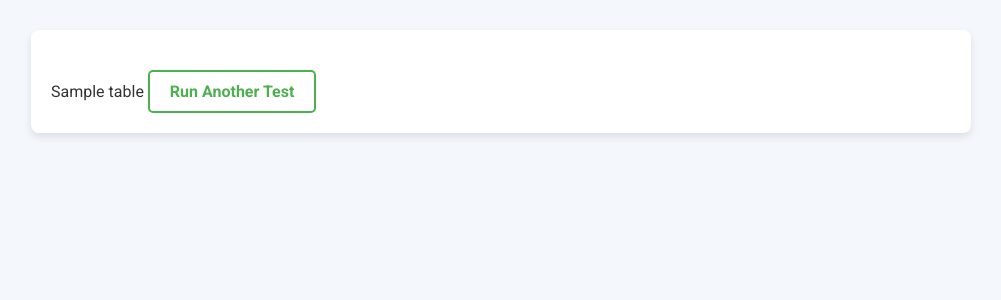
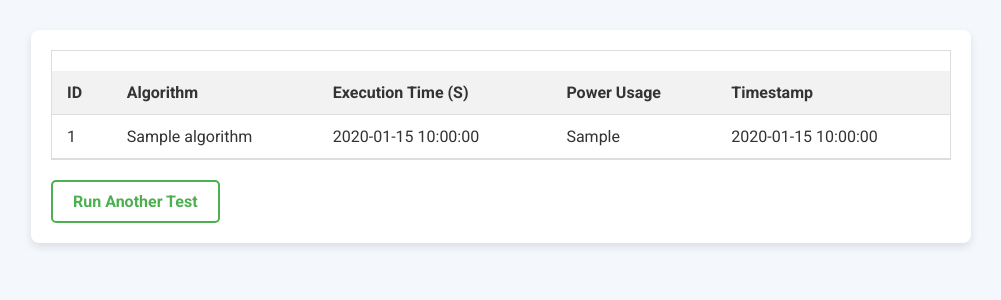
Before and after one commit to ethanchequer/FinalYearProject, a Flask app: template templates/report.html in a window 1280 px wide. Shown: the part 106-406 px from the top of the page, without its empty margins (139-1140 px from the left). Run offline with Flask 3, Linux system fonts and the light colour scheme; the template is opened without the code that fills it: most values are stand-ins (such as "Sample title", 1, 10 or a date in 2020).

Commit message:
Functional Front End.
All algorithms work and are added to the database.

Report page displays benchmark results.

```diff
--- a/app.py
+++ b/app.py
@@ -33,25 +33,79 @@ def benchmark_pqc(algorithm):
         start_time = time.time()
         start_cpu = psutil.cpu_percent(interval=None)
 
+
+        # Handle Kyber512
         if algorithm == "Kyber512":
             kem = oqs.KeyEncapsulation("Kyber512")
             public_key = kem.generate_keypair()
             ciphertext, shared_secret_enc = kem.encap_secret(public_key)
             shared_secret_dec = kem.decap_secret(ciphertext)
 
-        elif algorithm in ["Dilithium2", "SPHINCS+-128s"]:
-            sig = oqs.Signature(algorithm)
+
+        # Handle Dilithium2
+        elif algorithm == "Dilithium2":
+            sig = oqs.Signature("Dilithium2")
             message = b"Test message"
 
-            public_key = sig.generate_keypair()
-            signature = sig.sign(message)
-            is_valid = sig.verify(message, signature, public_key)
+            try:
+                public_key = sig.generate_keypair()  # Only public key is returned
+                print(f"✅ Keypair generated for Dilithium2")
+            except Exception as e:
+                print(f"❌ Failed to generate keypair for Dilithium2: {e}")
+                return {"error": f"Failed to generate keypair for Dilithium2: {str(e)}"}
 
-            if not is_valid:
-                return {"error": f"{algorithm} Signature Verification Test Failed!"}
+            try:
+                signature = sig.sign(message)  # No secret key needed
+                print(f"✅ Signature generated for Dilithium2")
+            except Exception as e:
+                print(f"❌ Failed to sign message with Dilithium2: {e}")
+                return {"error": f"Failed to sign message with Dilithium2: {str(e)}"}
 
-        else:
-            return {"error": "Invalid algorithm"}
+            try:
+                is_valid = sig.verify(message, signature, public_key)
+                if not is_valid:
+                    print(f"❌ Signature verification failed for Dilithium2")
+                    return {"error": f"Dilithium2 signature verification failed"}
+                print(f"✅ Signature verified for Dilithium2")
+            except Exception as e:
+                print(f"❌ Failed to verify signature with Dilithium2: {e}")
+                return {"error": f"Failed to verify signature with Dilithium2: {str(e)}"}
+
+
+        # Handle SPHINCS+-128s
+        elif algorithm in ["SPHINCS+-SHA2-128s-simple", "SPHINCS+-SHAKE-128s-simple"]:
+            try:
+                sig = oqs.Signature(algorithm)
+                print(f"✅ SPHINCS+ ({algorithm}) Signature object created")
+            except Exception as e:
+                print(f"❌ Failed to initialize {algorithm}: {e}")
+                return {"error": f"Failed to initialize {algorithm}: {str(e)}"}
+
+            message = b"Test message"
+
+            try:
+                public_key = sig.generate_keypair()  # Only public key is returned
+                print(f"✅ Keypair generated for {algorithm}")
+            except Exception as e:
+                print(f"❌ Failed to generate keypair for {algorithm}: {e}")
+                return {"error": f"Failed to generate keypair for {algorithm}: {str(e)}"}
+
+            try:
+                signature = sig.sign(message)  # No secret key needed
+                print(f"✅ Signature generated for {algorithm}")
+            except Exception as e:
+                print(f"❌ Failed to sign message with {algorithm}: {e}")
+                return {"error": f"Failed to sign message with {algorithm}: {str(e)}"}
+
+            try:
+                is_valid = sig.verify(message, signature, public_key)
+                if not is_valid:
+                    print(f"❌ Signature verification failed for {algorithm}")
+                    return {"error": f"{algorithm} signature verification failed"}
+                print(f"✅ Signature verified for {algorithm}")
+            except Exception as e:
+                print(f"❌ Failed to verify signature with {algorithm}: {e}")
+                return {"error": f"Failed to verify signature with {algorithm}: {str(e)}"}
 
         execution_time = time.time() - start_time
         end_cpu = psutil.cpu_percent(interval=None)
@@ -75,13 +129,16 @@ def run_benchmarks(algorithms):
         result = benchmark_pqc(algorithm)
 
         if "error" not in result:
+            print(f"✅ Inserting {algorithm} into the database")
             conn.execute("INSERT INTO benchmarks (algorithm, execution_time, power_usage) VALUES (?, ?, ?)",
                          (result["algorithm"], result["time"], result["power"]))  # Includes power measurement
             conn.commit()
         else:
-            print:(f"Error running {algorithm}: {result['error']}")
+            print(f"❌ Error running {algorithm}: {result['error']}")
+            socketio.emit("progress", {"message": f"Error: {result['error']}"})  # Display in UI
 
     conn.close()
+
     with app.app_context():
         socketio.emit("progress", {"message": "Completed!"})
         socketio.emit("redirect", {"url": "http://127.0.0.1:5000/report"})  # Redirect to report page
@@ -113,7 +170,7 @@ def benchmark():
 @app.route('/report') # Defines the /report page route
 def generate_report():
     df = get_all_benchmarks() # Calls get_all_benchmarks() to fetch benchmark results from the database
-    return render_template("report.html", tables=[df.to_html()], titles=df.columns.values)
+    return render_template("report.html", data=df.to_dict(orient="records"), titles=df.columns.values)
     # Renders report.html with the fetched benchmark results as tables and column titles
     # tables=[df.to_html()]: Converts the DataFrame to an HTML table
     # titles=df.columns.values: Passes column names for formatting
--- a/templates/report.html
+++ b/templates/report.html
@@ -34,6 +34,13 @@
             border-radius: 8px;
         }
 
+        /* Table Styling */
+        .table-container {
+            max-height: 400px; /* Allows scrolling */
+            overflow-y: auto;
+            border: 1px solid #ddd;
+        }
+
         table {
             width: 100%;
             border-collapse: collapse;
@@ -49,13 +56,14 @@
         th {
             background-color: #f2f2f2;
             font-weight: bold;
+            text-transform: capitalize; /* Capitalizes headers */
         }
 
         tr:hover {
             background-color: #f9f9f9;
         }
 
-        a {
+        .back-button {
             display: inline-block;
             margin-top: 20px;
             color: #4CAF50;
@@ -64,12 +72,14 @@
             border: 2px solid #4CAF50;
             padding: 10px 20px;
             border-radius: 5px;
+            text-align: center;
         }
 
-        a:hover {
+        .back-button:hover {
             background-color: #4CAF50;
             color: white;
         }
+
     </style>
 </head>
 <body>
@@ -80,8 +90,31 @@
 </header>
 
 <div class="content">
-    {{ tables[0]|safe }}
-    <a href="/">Run Another Test</a>
+    <div class="table-container">
+        <table>
+            <thead>
+                <tr>
+                    <th>ID</th>
+                    <th>Algorithm</th>
+                    <th>Execution Time (s)</th>
+                    <th>Power Usage</th>
+                    <th>Timestamp</th>
+                </tr>
+            </thead>
+            <tbody>
+                {% for row in data %}
+                <tr>
+                    <td>{{ row["id"] }}</td>
+                    <td>{{ row["algorithm"] }}</td>
+                    <td>{{ row["execution_time"] }}</td>
+                    <td>{{ row["power_usage"] }}</td>
+                    <td>{{ row["timestamp"] }}</td>
+                </tr>
+                {% endfor %}
+            </tbody>
+        </table>
+    </div>
+    <a href="/" class="back-button">Run Another Test</a>
 </div>
 
 </body>
```
Also changed, not shown: results.db.
